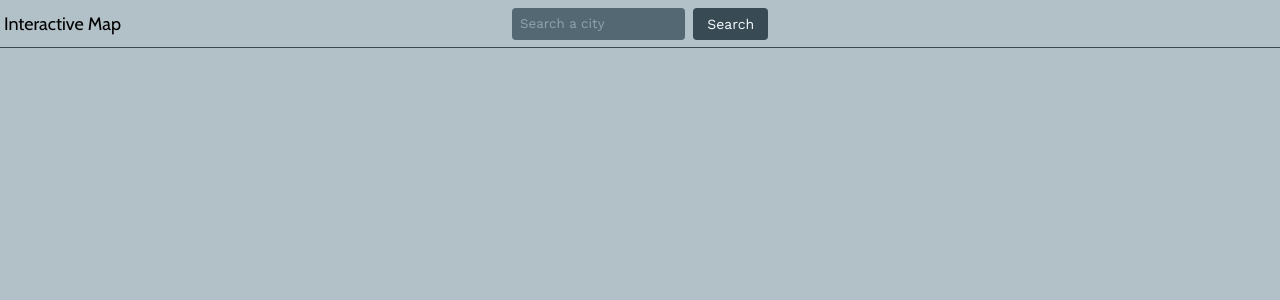
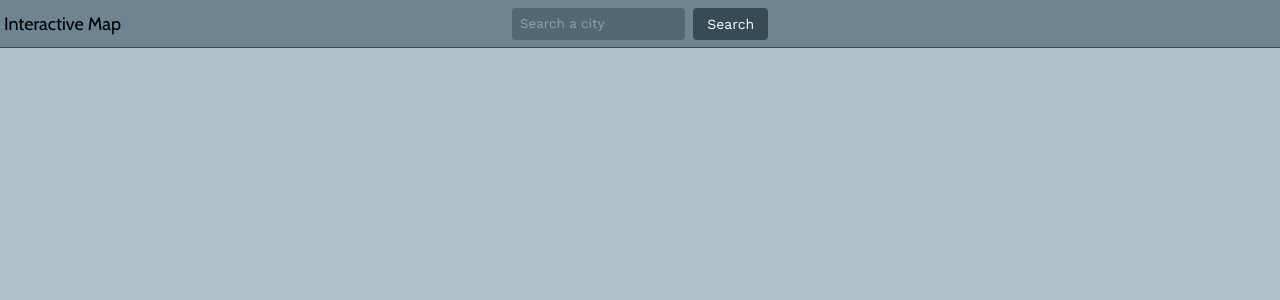
Before and after one commit to FrancoASalinas/Weather-Explorer, a React (Vite) app: page / in a window 1280 px wide. Shown: the top 300 px of the page. Built offline with nearby package versions, Linux system fonts and the light colour scheme.

Commit message:
fix: transparent header.

```diff
--- a/src/App.tsx
+++ b/src/App.tsx
@@ -1,10 +1,10 @@
 import { useState, useEffect } from 'react';
-import { error, map, nav } from './contents/App';
+import { error, map } from './contents/App';
 import API_KEY from './API_KEY';
 import { Location } from './types';
 import Locations from './components/Locations';
 import L from 'leaflet';
-import SearchBar from './components/Searchbar';
+import Header from './components/Header';
 
 function App() {
   const [searchInput, setSearchInput] = useState('');
@@ -13,7 +13,6 @@ function App() {
   const [unexpectedError, setUnexpectedError] = useState(false);
   const [isLoading, setIsLoading] = useState(false);
   const [toggleMap, setToggleMap] = useState(false);
-  const [toggleNav, setToggleNav] = useState(false);
 
   useEffect(() => {
     if (toggleMap) {
@@ -35,35 +34,37 @@ function App() {
     }
   }, [toggleMap]);
 
-  const NavLinks = () => <a className={toggleMap ? 'header__nav__link--active' : 'header__nav__link'} onClick={() => {setToggleMap(true); setToggleNav(false)}}>{nav.map.text}</a>
+  async function handleSearch() {
+    setIsLoading(true);
+
+    await fetch(
+      `http://api.openweathermap.org/geo/1.0/direct?q=${searchInput}&limit=5&appid=${API_KEY}`
+    )
+      .then(response => {
+        if (response.ok) {
+          return response.json();
+        }
+        setUnexpectedError(true);
+      })
+      .then((data: Location[]) => data && setLocationArray(data))
+      .then(() => {
+        setIsSearched(true);
+        setIsLoading(false);
+      })
+      .catch(error => console.error(error));
+  }
 
   return (
     <>
-      <header className='header'>
-        <button
-          className='header__bars'
-          onClick={() => setToggleNav(prev => !prev)}
-        >
-          <svg xmlns='http://www.w3.org/2000/svg' viewBox='0 0 448 512'>
-            <path d='M0 96C0 78.3 14.3 64 32 64H416c17.7 0 32 14.3 32 32s-14.3 32-32 32H32C14.3 128 0 113.7 0 96zM0 256c0-17.7 14.3-32 32-32H416c17.7 0 32 14.3 32 32s-14.3 32-32 32H32c-17.7 0-32-14.3-32-32zM448 416c0 17.7-14.3 32-32 32H32c-17.7 0-32-14.3-32-32s14.3-32 32-32H416c17.7 0 32 14.3 32 32z' />
-          </svg>
-        </button>
-        <nav className='header__nav--wide'>
-          <NavLinks />
-        </nav>
-        <nav
-          className={
-            toggleNav ? 'header__nav--narrow--active' : 'header__nav--narrow'
-          }
-        >
-          <NavLinks />
-        </nav>
-        <SearchBar
-          onClick={handleClick}
-          onChange={e => setSearchInput(e.target.value)}
-          value={searchInput}
-        />
-      </header>
+      <Header
+        onSearch={handleSearch}
+        onLinkClick={() => {
+          setToggleMap(true);
+        }}
+        toggleMap={toggleMap}
+        onChange={e => setSearchInput(e.target.value)}
+        inputValue={searchInput}
+      />
       <main className='location-search'>
         {toggleMap ? (
           <div
@@ -83,26 +84,6 @@ function App() {
       </main>
     </>
   );
-
-  async function handleClick() {
-    setIsLoading(true);
-
-    await fetch(
-      `http://api.openweathermap.org/geo/1.0/direct?q=${searchInput}&limit=5&appid=${API_KEY}`
-    )
-      .then(response => {
-        if (response.ok) {
-          return response.json();
-        }
-        setUnexpectedError(true);
-      })
-      .then((data: Location[]) => data && setLocationArray(data))
-      .then(() => {
-        setIsSearched(true);
-        setIsLoading(false);
-      })
-      .catch(error => console.error(error));
-  }
 }
 
 export default App;
--- /dev/null
+++ b/src/components/Header.tsx
@@ -0,0 +1,60 @@
+import React, { useState } from 'react';
+import { nav } from '../contents/App';
+import SearchBar from './Searchbar';
+
+type Props = {
+  onSearch: () => void;
+  toggleMap: boolean;
+  onLinkClick: () => void;
+  onChange: (e: React.ChangeEvent<HTMLInputElement>) => void;
+  inputValue: string;
+};
+
+function Header({
+  onSearch,
+  toggleMap,
+  onLinkClick,
+  onChange,
+  inputValue,
+}: Props) {
+
+  const [toggleNav, setToggleNav] = useState(false);
+
+  const NavLinks = () => (
+    <a
+      className={toggleMap ? 'header__nav__link--active' : 'header__nav__link'}
+      onClick={() => {
+        onLinkClick();
+        setToggleNav(false);
+      }}
+    >
+      {nav.map.text}
+    </a>
+  );
+
+  return (
+    <header className='header'>
+      <button
+        className='header__bars'
+        onClick={() => setToggleNav(prev => !prev)}
+      >
+        <svg xmlns='http://www.w3.org/2000/svg' viewBox='0 0 448 512'>
+          <path d='M0 96C0 78.3 14.3 64 32 64H416c17.7 0 32 14.3 32 32s-14.3 32-32 32H32C14.3 128 0 113.7 0 96zM0 256c0-17.7 14.3-32 32-32H416c17.7 0 32 14.3 32 32s-14.3 32-32 32H32c-17.7 0-32-14.3-32-32zM448 416c0 17.7-14.3 32-32 32H32c-17.7 0-32-14.3-32-32s14.3-32 32-32H416c17.7 0 32 14.3 32 32z' />
+        </svg>
+      </button>
+      <nav className='header__nav--wide'>
+        <NavLinks />
+      </nav>
+      <nav
+        className={
+          toggleNav ? 'header__nav--narrow--active' : 'header__nav--narrow'
+        }
+      >
+        <NavLinks />
+      </nav>
+      <SearchBar onClick={onSearch} onChange={onChange} value={inputValue} />
+    </header>
+  );
+}
+
+export default Header;
--- a/src/index.css
+++ b/src/index.css
@@ -63,21 +63,18 @@
 
 #root {
   background-color: var(--primary-300);
-  height: 100vh;
-  width: 100vw;
-  overflow-x: hidden;
+  min-height: 100vh;
 }
 
 .location-search {
   width: 100%;
   height: 100%;
-  padding: var(--size-4);
+  padding: var(--size-8) var(--size-4);
   display: flex;
   flex-direction: column;
   justify-content: start;
   gap: var(--size-4);
   align-items: center;
-  margin: var(--size-7) 0;
   z-index: 10;
   position: relative;
 }
@@ -178,6 +175,7 @@
   align-items: center;
   border-bottom: var(--primary-700) 1px solid;
   z-index: 100;
+  background-color: var(--primary-500);
 }
 
 .header__bars {
```
